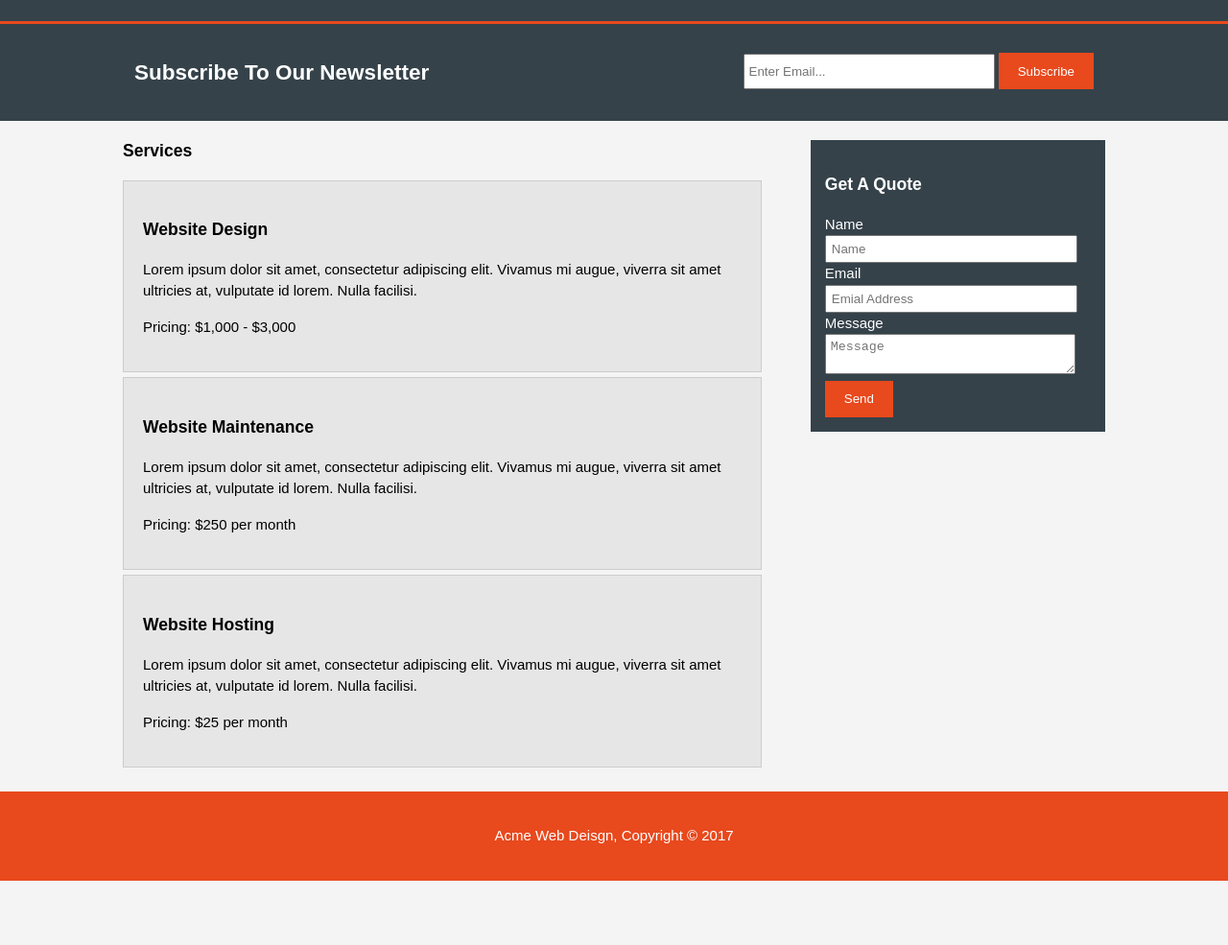
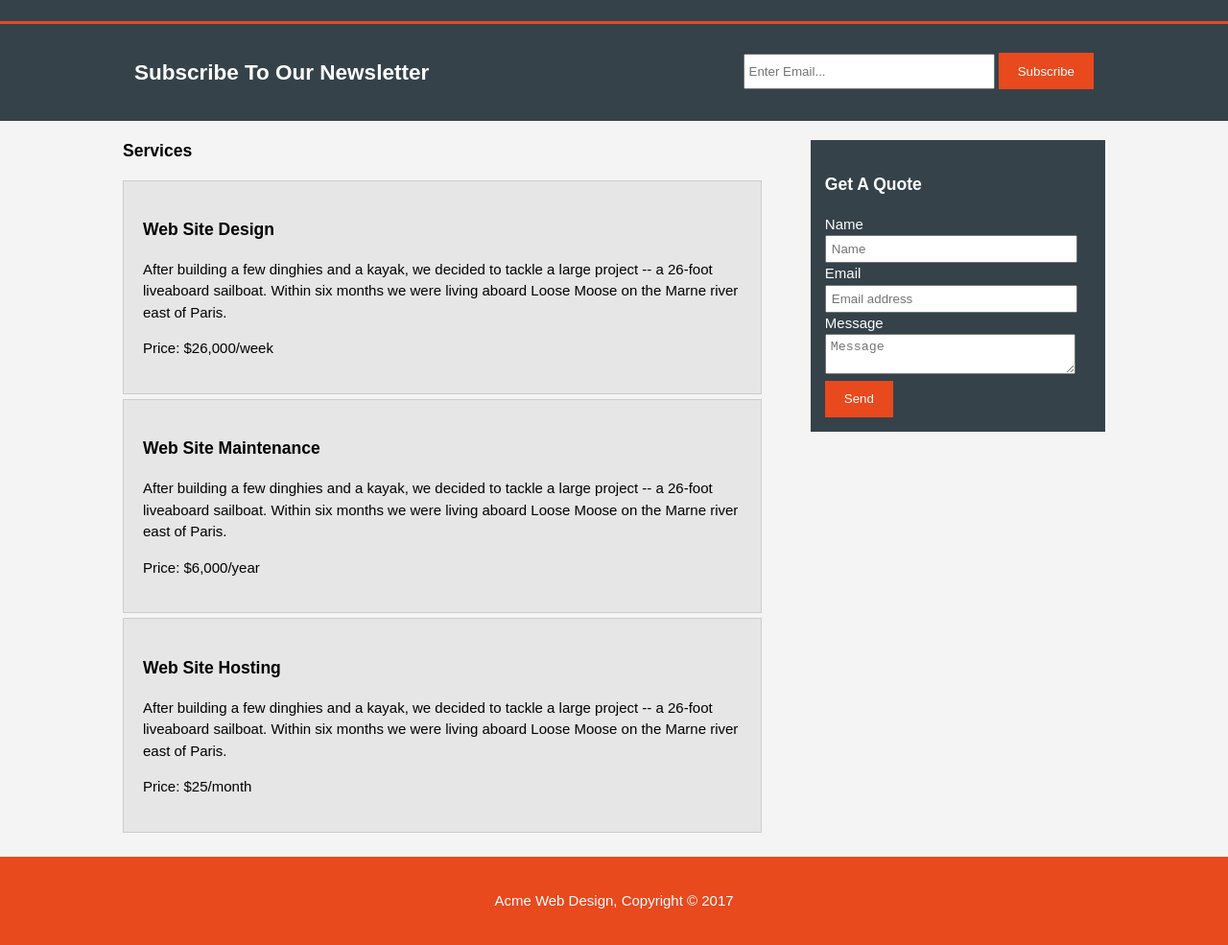
Before and after one commit to preeti-t/acme-web-design, a plain HTML site: page services.html in a window 1280 px wide. Shown: the part 78-1063 px from the top of the page at 96% size. Before the commit the page ends 996 px from the top, so only its background shows below. Drawn offline with Linux system fonts and the light colour scheme.

Commit message:
Update services

```diff
--- a/services.html
+++ b/services.html
@@ -4,10 +4,10 @@
     <meta charset="utf-8">
     <meta name="viewport" content="width=device-width">
     <meta name="description" content="Affordable and professional web design">
-	  <meta name="keywords" content="web design, affordable web design, professional web design">
-  	<meta name="author" content="Brad Traversy">
-    <title>Acme Web Deisgn | Services</title>
-    <link rel="stylesheet" href="./css/style.css">
+    <meta name="keywords" content="web design">
+    <meta name="author" content="c'est moi">
+    <title>Acme Web Design | Services</title>
+<link rel="stylesheet" href="css/style.css">
   </head>
   <body>
     <header>
@@ -24,7 +24,6 @@
         </nav>
       </div>
     </header>
-
     <section id="newsletter">
       <div class="container">
         <h1>Subscribe To Our Newsletter</h1>
@@ -34,26 +33,25 @@
         </form>
       </div>
     </section>
-
     <section id="main">
       <div class="container">
         <article id="main-col">
           <h1 class="page-title">Services</h1>
           <ul id="services">
             <li>
-              <h3>Website Design</h3>
-              <p>Lorem ipsum dolor sit amet, consectetur adipiscing elit. Vivamus mi augue, viverra sit amet ultricies at, vulputate id lorem. Nulla facilisi.</p>
-						  <p>Pricing: $1,000 - $3,000</p>
+              <h3>Web Site Design</h3>
+                <p>After building a few dinghies and a kayak, we decided to tackle a large project -- a 26-foot liveaboard sailboat. Within six months we were living aboard Loose Moose on the Marne river east of Paris.</p>
+                <p>Price: $26,000/week</p>
             </li>
             <li>
-              <h3>Website Maintenance</h3>
-              <p>Lorem ipsum dolor sit amet, consectetur adipiscing elit. Vivamus mi augue, viverra sit amet ultricies at, vulputate id lorem. Nulla facilisi.</p>
-						  <p>Pricing: $250 per month</p>
+            <h3>Web Site Maintenance</h3>
+              <p>After building a few dinghies and a kayak, we decided to tackle a large project -- a 26-foot liveaboard sailboat. Within six months we were living aboard Loose Moose on the Marne river east of Paris.</p>
+              <p>Price: $6,000/year</p>
             </li>
             <li>
-              <h3>Website Hosting</h3>
-              <p>Lorem ipsum dolor sit amet, consectetur adipiscing elit. Vivamus mi augue, viverra sit amet ultricies at, vulputate id lorem. Nulla facilisi.</p>
-						  <p>Pricing: $25 per month</p>
+              <h3>Web Site Hosting</h3>
+              <p>After building a few dinghies and a kayak, we decided to tackle a large project -- a 26-foot liveaboard sailboat. Within six months we were living aboard Loose Moose on the Marne river east of Paris.</p>
+              <p>Price: $25/month</p>
             </li>
           </ul>
         </article>
@@ -61,14 +59,14 @@
         <aside id="sidebar">
           <div class="dark">
             <h3>Get A Quote</h3>
-            <form class="quote">
+            <form class="quote";>
               <div>
                 <label>Name</label><br>
                 <input type="text" placeholder="Name">
               </div>
               <div>
                 <label>Email</label><br>
-  							<input type="email" placeholder="Emial Address">
+                <input type="email" placeholder="Email address">
               </div>
               <div>
                 <label>Message</label><br>
@@ -80,9 +78,9 @@
         </aside>
       </div>
     </section>
+    <footer>
+    <p>Acme Web Design, Copyright &copy; 2017</p>
+  </footer>
 
-    <footer>
-      <p>Acme Web Deisgn, Copyright &copy; 2017</p>
-    </footer>
   </body>
 </html>
```
Lines whose indentation alone changed are shown as unchanged.
